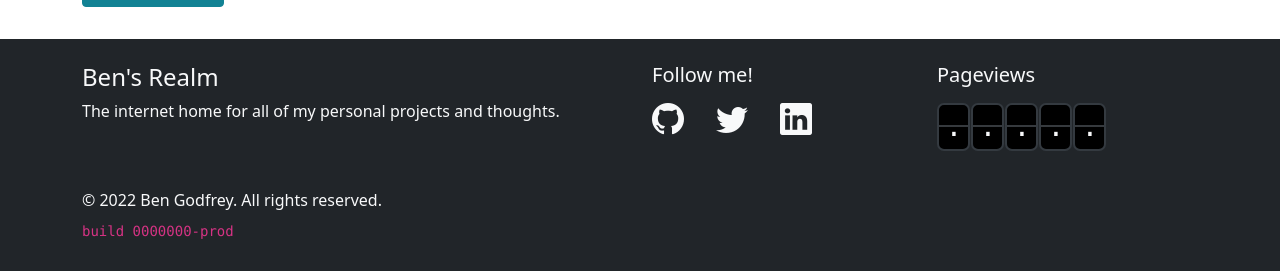
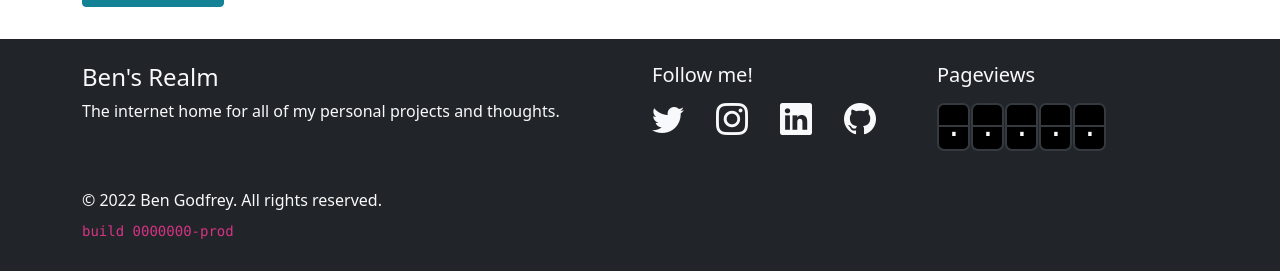
Before and after one commit to BenJetson/benjetson.github.io, a Jekyll site: the page built from index.html, in a window 1280 px wide. Shown: the part 1271-1542 px from the top of the page. Built offline with Jekyll 4.4.1, drawn with Linux system fonts in a browser that asks for light colours.

Commit message:
Make social links have one place on the site. #134

```diff
--- a/_config.yml
+++ b/_config.yml
@@ -11,11 +11,18 @@ email: BenJetson@users.noreply.github.com
 description: The internet home for all of my personal projects and thoughts.
 baseurl: "" # the subpath of your site, e.g. /blog
 url: "https://www.bengodfrey.net" #interwebz
-twitter_username: BenJetson
-github_username: BenJetson
 repository: BenJetson/benjetson.github.io
 profileIMG: https://avatars1.githubusercontent.com/u/10427974?s=460&v=4
 brand_color: "#01579b"
+
+# Social Links
+# If these are updates, you might want to check _data/stack.yml for entries that
+# need updating.
+social_urls:
+  twitter: https://twitter.com/BenJetson
+  instagram: https://instagram.com/bfgodfr
+  github: https://github.com/BenJetson
+  linkedin: https://linkedin.com/in/bfgodfrey
 
 # Build settings
 tier: prod
--- a/_includes/footer.html
+++ b/_includes/footer.html
@@ -8,17 +8,21 @@
       <div class="col-sm-12 col-md-3 d-print-none">
         <h5>Follow me!</h5>
         <div class="social-grid">
-          <a class="social-icon" href="https://github.com/benjetson">
-            <i class="bi bi-github"></i>
-            <span class="visually-hidden">GitHub</span>
-          </a>
-          <a class="social-icon" href="https://twitter.com/benjetson">
+          <a class="social-icon" href="{{site.social_urls.twitter}}">
             <i class="bi bi-twitter"></i>
             <span class="visually-hidden">Twitter</span>
           </a>
-          <a class="social-icon" href="https://www.linkedin.com/in/bfgodfrey">
+          <a class="social-icon" href="{{site.social_urls.instagram}}">
+            <i class="bi bi-instagram"></i>
+            <span class="visually-hidden">Instagram</span>
+          </a>
+          <a class="social-icon" href="{{site.social_urls.linkedin}}">
             <i class="bi bi-linkedin"></i>
             <span class="visually-hidden">LinkedIn</span>
+          </a>
+          <a class="social-icon" href="{{site.social_urls.github}}">
+            <i class="bi bi-github"></i>
+            <span class="visually-hidden">GitHub</span>
           </a>
         </div>
       </div>
```
